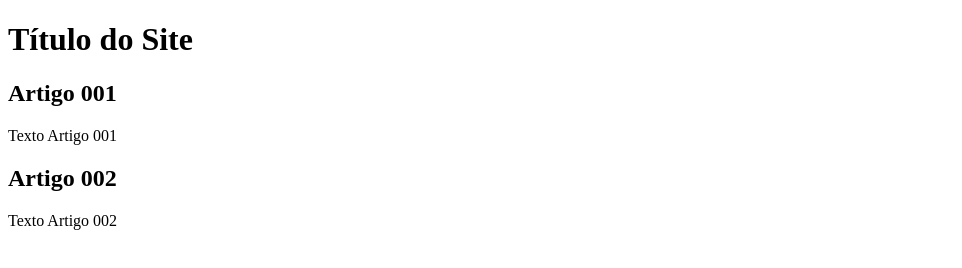
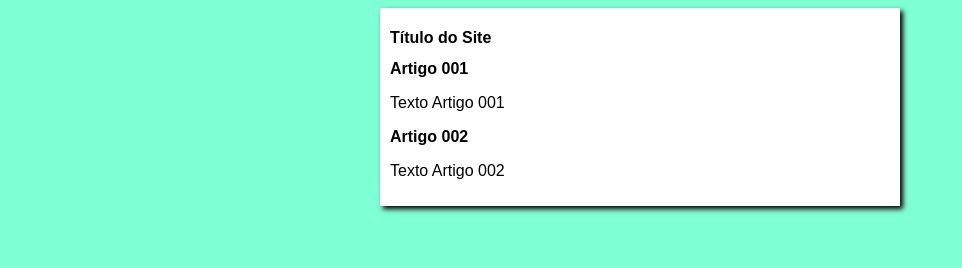
Before and after one commit to rafaelatribuzi/projeto-site, a plain HTML site: page index.html in a window 1280 px wide. Shown: the whole page, without its empty margins (0-962 px from the left). Drawn offline with Linux system fonts and the light colour scheme.

Commit message:
iniciei o design

```diff
--- /dev/null
+++ b/estilos/style.css
@@ -0,0 +1,16 @@
+* {
+    font-family: Arial, Helvetica, sans-serif;
+    font-size: 16px;
+}
+
+body {
+    background-color: aquamarine;
+}
+
+main{
+    background-color: white;
+    width: 500px;
+    margin: auto;
+    padding: 10px;
+    box-shadow: 3px 3px 5px rgba(0, 0, 0, 473);
+}
--- a/index.html
+++ b/index.html
@@ -4,6 +4,7 @@
     <meta charset="UTF-8">
     <meta name="viewport" content="width=device-width, initial-scale=1.0">
     <title>Título do site</title>
+    <link rel="stylesheet" href="estilos/style.css">
 </head>
 <body>
     <main>
```
